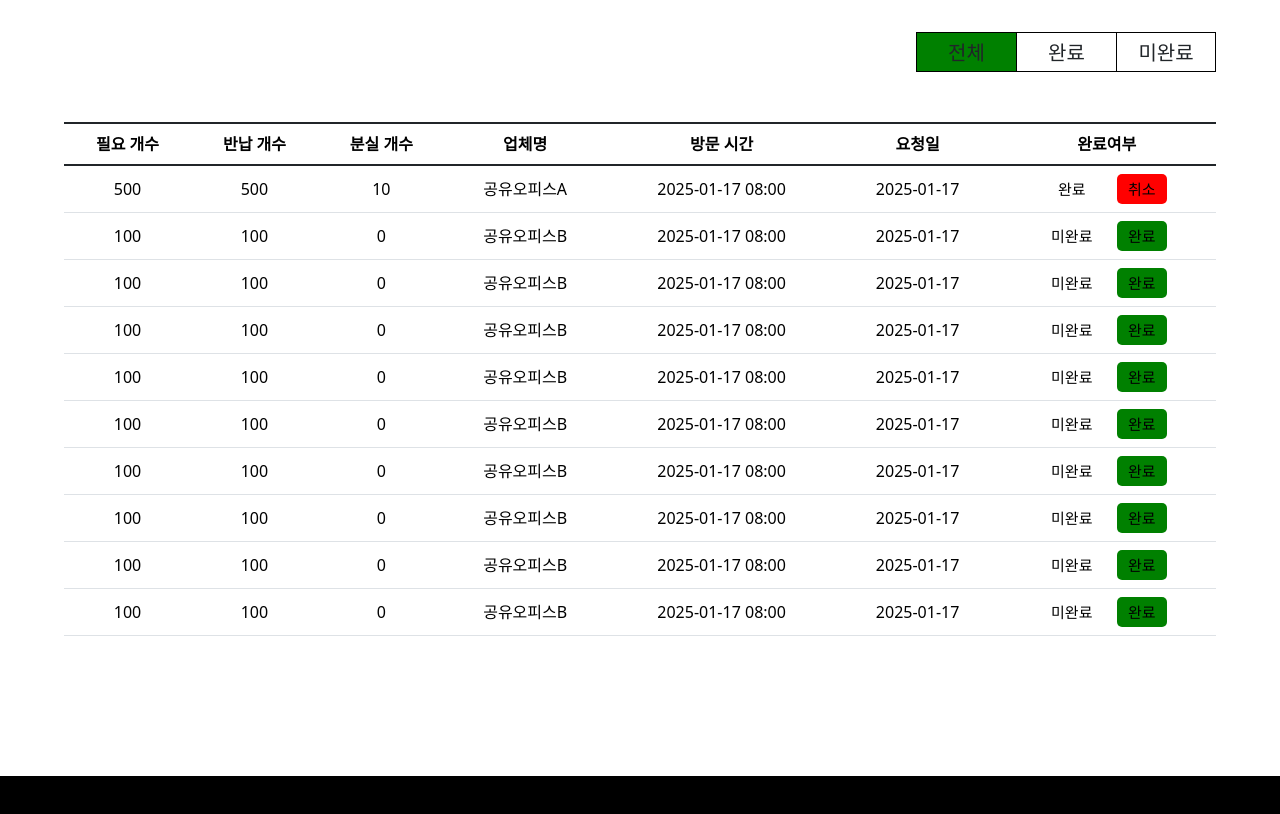
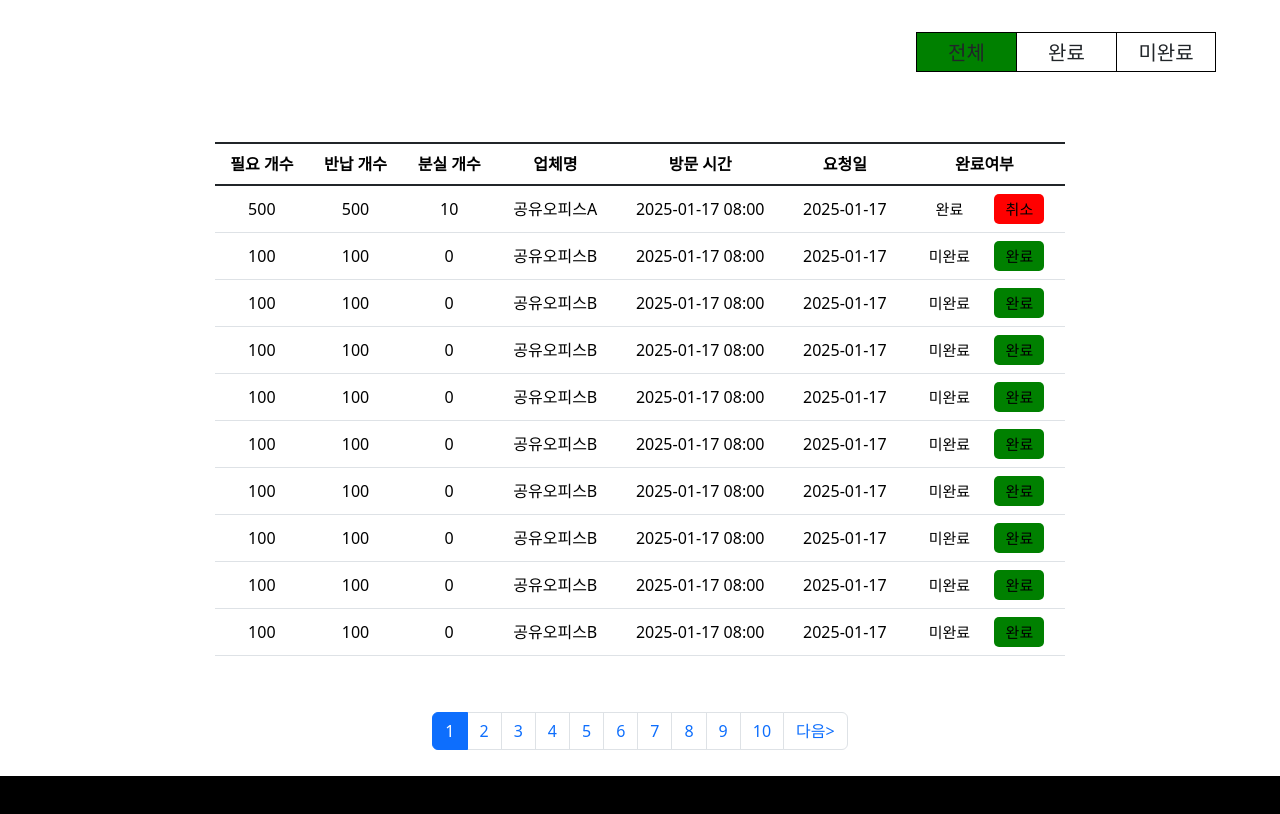
Before and after one commit to Eco-crew/greencup-frontend, a React (Vite) app in the folder greencup-fe/: page /reuse-operator/requests in a window 1280 px wide. Shown: the part 440-1254 px from the top of the page. Built offline with nearby package versions, Linux system fonts and the light colour scheme.

Commit message:
수거지점장-요청현황- 페이지네이션 ui 및 상태관리 -전체/완료/미완료 탭을 누를시 결과 데이터 변경 기능 추가

```diff
--- a/greencup-fe/src/App.jsx
+++ b/greencup-fe/src/App.jsx
@@ -28,7 +28,8 @@ import PartnerStatsPage from "./pages/partner/stats/PartnerStatsPage";
 function App() {
   const { isAuthed, user, logout } = useAuth();
 
-  console.log("App render");
+  //console.log("App render");
+
   //필요시 주석풀고 커스텀할것
   const linkStyle = () => ({
   //const linkStyle = ({ isActive }) => ({
--- a/greencup-fe/src/components/pagination/Pagination.jsx
+++ b/greencup-fe/src/components/pagination/Pagination.jsx
@@ -1,9 +1,122 @@
-import './Pagination.css';
+import { useState, useEffect } from "react";
+
+import "./Pagination.css";
+
+import { BUTTON_BLOCK_SIZE, SHOW_POSTS_COUNT } from "../../util/constant";
 
 //페이지네이션 버튼 구역
-export default function Pagination(){
-    return(
-        <>
-        </>
-    )
+export default function Pagination({
+  totalCount,
+  page,
+  afterPaginationClicked,
+}) {
+  //   //전체 게시글 개수에 대한 전체 페이지수 구하기
+  //   const [totalPages, setTotalPages] = useState(0);
+  //   //현재 페이지가 속해있는 블록번호
+  //   const [currentButtonBlockNumber, setCurrentButtonBlockNumber] = useState(0);
+  //   //현재 속한 블록번호에서 마지막 페이지 숫자
+  //   const [endButtonBlockIndex, setEndButtonBlockIndex] = useState(0);
+  //   //현재 속한 블록번호에서 첫번째 페이지 숫자
+  //   const [startButtonBlockIndex, setStartButtonBlockIndex] = useState(0);
+  //   //이전버튼 존재여부
+  //   const [prevButton, setPrevButton] = useState(false);
+  //   //다음버튼 존재여부
+  //   const [nextButton, setNextButton] = useState(false);
+
+  //현재 페이지에서 보여질 모든버튼을 저장하는 리스트
+  const [buttonList, setButtonList] = useState([]);
+
+  useEffect(() => {
+    const totalPages = Math.max(1, Math.ceil(totalCount / SHOW_POSTS_COUNT));
+    //setTotalPages(totalPages);
+
+    const currentButtonBlockNumber = Math.ceil(page / BUTTON_BLOCK_SIZE);
+    //setCurrentButtonBlockNumber(currentButtonBlockNumber);
+
+    let endButtonBlockIndex = currentButtonBlockNumber * BUTTON_BLOCK_SIZE;
+    let startButtonBlockIndex = endButtonBlockIndex - BUTTON_BLOCK_SIZE + 1;
+    let prevButton = false;
+    let nextButton = false;
+
+    if (startButtonBlockIndex <= 1) {
+      startButtonBlockIndex = 1;
+    } else {
+      prevButton = true;
+    }
+
+    if (endButtonBlockIndex >= totalPages) {
+      endButtonBlockIndex = totalPages;
+    } else {
+      nextButton = true;
+    }
+
+    // setEndButtonBlockIndex(endButtonBlockIndex);
+    // setStartButtonBlockIndex(startButtonBlockIndex);
+    // setPrevButton(prevButton);
+    // setNextButton(nextButton);
+
+    const buttonList = [];
+    if (prevButton) {
+      buttonList.push(
+        <li className="page-item" key={startButtonBlockIndex - 1}>
+          <a
+            className="page-link"
+            key={startButtonBlockIndex - 1}
+            onClick={() => afterPaginationClicked(startButtonBlockIndex - 1)}
+          >
+            &lt;이전
+          </a>
+        </li>,
+      );
+    }
+    for (let i = startButtonBlockIndex; i <= endButtonBlockIndex; i++) {
+      if (i == page){
+         buttonList.push(
+        <li className="page-item active" key={i}>
+          <a
+            className="page-link"
+            key={i}
+            onClick={() => afterPaginationClicked(i)}
+          >
+            {i}
+          </a>
+        </li>,
+      );
+      } else {
+         buttonList.push(
+        <li className="page-item" key={i}>
+          <a
+            className="page-link"
+            key={i}
+            onClick={() => afterPaginationClicked(i)}
+          >
+            {i}
+          </a>
+        </li>,
+      );
+      }
+
+    }
+    if (nextButton) {
+      buttonList.push(
+        <li className="page-item" key={endButtonBlockIndex + 1}>
+          <a
+            className="page-link"
+            key={endButtonBlockIndex + 1}
+            onClick={() => afterPaginationClicked(endButtonBlockIndex + 1)}
+          >
+            다음&gt;
+          </a>
+        </li>,
+      );
+    }
+
+    setButtonList(buttonList);
+  }, [totalCount, page]);
+
+  return (
+    <>
+      <ul className="pagination justify-content-center">{buttonList}</ul>
+    </>
+  );
 }
--- a/greencup-fe/src/pages/reuse-operator/request/ReuseOperatorRequestPage.css
+++ b/greencup-fe/src/pages/reuse-operator/request/ReuseOperatorRequestPage.css
@@ -19,3 +19,12 @@
 
       gap:20px;
 }
+
+.reuse_request_results{
+      display:flex;
+      flex-direction: column;
+      align-items:center;
+      justify-content: center;
+
+      gap:20px;
+}
--- a/greencup-fe/src/pages/reuse-operator/request/ReuseOperatorRequestPage.jsx
+++ b/greencup-fe/src/pages/reuse-operator/request/ReuseOperatorRequestPage.jsx
@@ -8,15 +8,20 @@ import SearchButton from "../../../components/reuse-operator/util/search-button/
 import TabBar from "../../../components/reuse-operator/request/list/tabbar/TabBar";
 import IsCompleteButton from "../../../components/reuse-operator/request/iscomplete-button/IsCompleteButton";
 import Table from "../../../components/reuse-operator/request/list/table/Table";
+import Pagination from "../../../components/pagination/Pagination";
 
 import { TOTAL, COMPLETED, NOTCOMPLETED } from "../../../util/constant";
-import { fetchReuseRequests } from "../../../api/dummyReuseRequests";
+import {
+  fetchTotalReuseRequests,
+  fetchCompletedReuseRequests,
+  fetchNotCompletedReuseRequests,
+} from "../../../api/dummyReuseRequests";
 
 export default function ReuseOperatorRequestPage() {
   //로그인한 수거지점장에게 온 전체 요청갯수
-  const [totalRequest, setTotalRequest] = useState(0);
+  const [totalRequestCount, setTotalRequestCount] = useState(0);
   //로그인한 수거지점장이 완료한 요청갯수
-  const [completedRequest, setCompletedRequest] = useState(0);
+  const [completedRequestCount, setCompletedRequestCount] = useState(0);
   //조회기간 시작일자
   const [startDate, setStartDate] = useState("");
   //조회기간 종료일자
@@ -27,9 +32,12 @@ export default function ReuseOperatorRequestPage() {
   const [tabBarContent, setTabBarContent] = useState(TOTAL);
   //맨 처음 랜딩시에는 전체, 검색시에는 검색결과, 탭바 누를시 해당 필터링한 요청항목들
   const [requests, setRequests] = useState([]);
+  //현재 필터링한 요청항목들에 대한 개수
+  const [requestCount, setRequestCount] = useState(0);
   //fetch로 불러올동안 로딩중 여부
   const [loading, setLoading] = useState(true);
-
+  //무슨 페이지를 눌렀는지
+  const [page, setPage] = useState(1);
 
   const startDateChange = (startDate) => {
     setStartDate(startDate);
@@ -44,6 +52,8 @@ export default function ReuseOperatorRequestPage() {
   };
 
   const tabBarClicked = (e) => {
+    setLoading(true);
+
     switch (e.target.id) {
       case "tab_total":
         setTabBarContent(TOTAL);
@@ -73,9 +83,10 @@ export default function ReuseOperatorRequestPage() {
 
     // run();
 
-     fetchReuseRequests().then((data) => {
+    fetchTotalReuseRequests().then((data) => {
       setRequests(data.requests);
-      console.log(data.requests);
+      //console.log(data.requests);
+      setRequestCount(data.searchRequestCount);
       setLoading(false);
     });
   }, []);
@@ -94,6 +105,32 @@ export default function ReuseOperatorRequestPage() {
 
   useEffect(() => {
     //console.log(tabBarContent);
+    switch (tabBarContent) {
+      case TOTAL:
+        fetchTotalReuseRequests().then((data) => {
+          setRequests(data.requests);
+          //console.log(data.requests);
+          setRequestCount(data.searchRequestCount);
+          setLoading(false);
+        });
+        break;
+      case COMPLETED:
+        fetchCompletedReuseRequests().then((data) => {
+          setRequests(data.requests);
+          //console.log(data.requests);
+          setRequestCount(data.searchRequestCount);
+          setLoading(false);
+        });
+        break;
+      case NOTCOMPLETED:
+        fetchNotCompletedReuseRequests().then((data) => {
+          setRequests(data.requests);
+          //console.log(data.requests);
+          setRequestCount(data.searchRequestCount);
+          setLoading(false);
+        });
+        break;
+    }
   }, [tabBarContent]);
 
   //완료 버튼을 누를시 실행해야하는것
@@ -101,6 +138,16 @@ export default function ReuseOperatorRequestPage() {
 
   //취소 버튼을 누를시 실행해야하는것
   const afterCanceled = (e) => {};
+
+  //페이지네이션 버튼을 누를시 실행해야 하는 것
+  const afterPaginationClicked = (page) => {
+    setPage(page);
+  };
+
+  //페이지네이션 페이지가 변화할때마다, 검색결과를 할때마다
+  useEffect(() => {
+    //fetch로 불러와 usestate로 관리
+  }, [requests, page]);
 
   return (
     <>
@@ -118,7 +165,24 @@ export default function ReuseOperatorRequestPage() {
         </div>
         <TabBar tabBarContent={tabBarContent} tabBarClicked={tabBarClicked} />
 
-        {loading ? <p>로딩중...</p> : <Table requests={requests} afterCompleted={afterCompleted} afterCanceled={afterCanceled}/>}
+        <div className="reuse_request_results">
+          {loading ? (
+            <p>로딩중...</p>
+          ) : (
+            <>
+              <Table
+                requests={requests}
+                afterCompleted={afterCompleted}
+                afterCanceled={afterCanceled}
+              />{" "}
+              <Pagination
+                totalCount={requestCount}
+                page={page}
+                afterPaginationClicked={afterPaginationClicked}
+              />
+            </>
+          )}
+        </div>
       </div>
     </>
   );
--- a/greencup-fe/src/util/constant.js
+++ b/greencup-fe/src/util/constant.js
@@ -16,3 +16,8 @@ export const PARTNER_NAME = "partnerName";
 export const WANTED_VISIT_TIME = "wantedVisitTime";
 export const REQUESTED_DATE = "requestedDate";
 export const REQUEST_COMPLETED = "completed";
+
+//수거지점장-요청현황-한 페이지에 보여줄 버튼 갯수
+export const BUTTON_BLOCK_SIZE = 10;
+//수거지점장-요청현황-한 페이지에 보여줄 게시물 갯수
+export const SHOW_POSTS_COUNT = 10;
```
Also changed, not shown: greencup-fe/src/api/dummyReuseRequests.js (+25 -13 lines).
